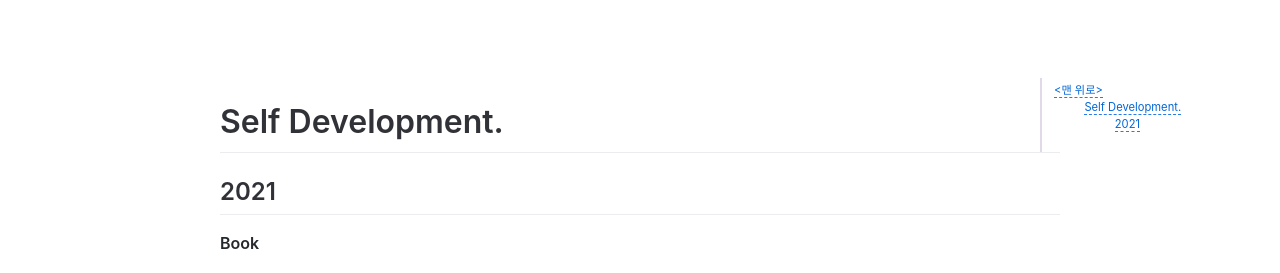
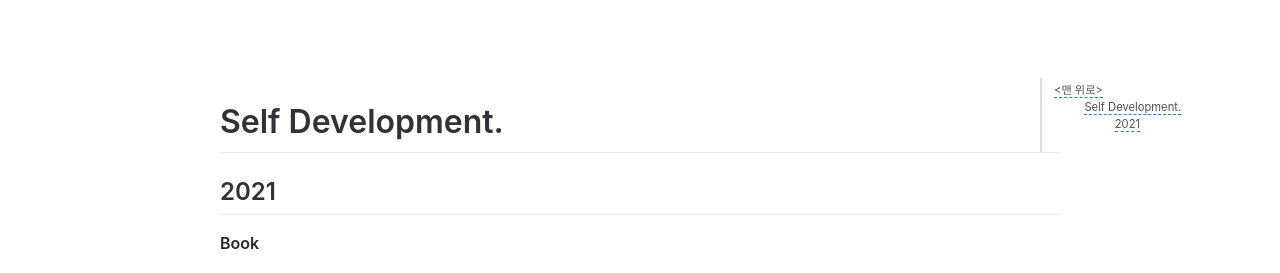
Before and after one commit to jihunparkme/jihunparkme.github.io, a Jekyll site: the page built from _posts/2019-01-01-Self-Development.md, in a window 1280 px wide. Shown: the part 578-851 px from the top of the page. Built offline with Jekyll 4.4.1, drawn with Linux system fonts in a browser that asks for light colours; comment, search, counter and statistics services are not loaded.

Commit message:
edit toc font style

```diff
--- a/assets/css/main.css
+++ b/assets/css/main.css
@@ -85,13 +85,13 @@ article.post-content a:hover {
   outline-width: 0;
 }
 
-article.post-content.toc a {
-    color: #505050; !important
-    text-decoration: none; !important
+article.post-content .toc a {
+    color: #505050;
+    text-decoration: none;
 }
 
-article.post-content.toc a:hover {
-    color: #9075aa; !important
+article.post-content .toc a:hover {
+    color: #9075aa;
 }
 
 article.post-content strong {
```
